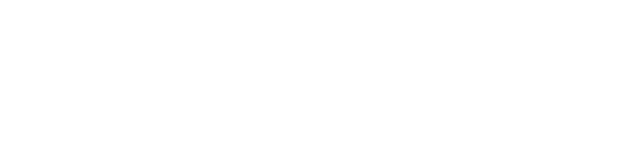
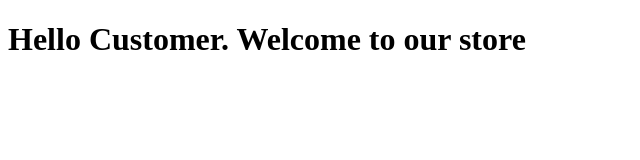
Before and after one commit to nndu/XYZ-project, a plain HTML site: page index.html in a window 1280 px wide. Shown: the whole page, without its empty margins (0-640 px from the left). Drawn offline with Linux system fonts and the light colour scheme.

Commit message:
Page with greeting header

```diff
--- a/index.html
+++ b/index.html
@@ -3,5 +3,7 @@
 <head>
             <title> Welcome to XYZ </title>
 </head>
-<body></body>
+<body>
+    <h1>Hello Customer. Welcome to our store</h1?>
+</body>
 </html>
```
